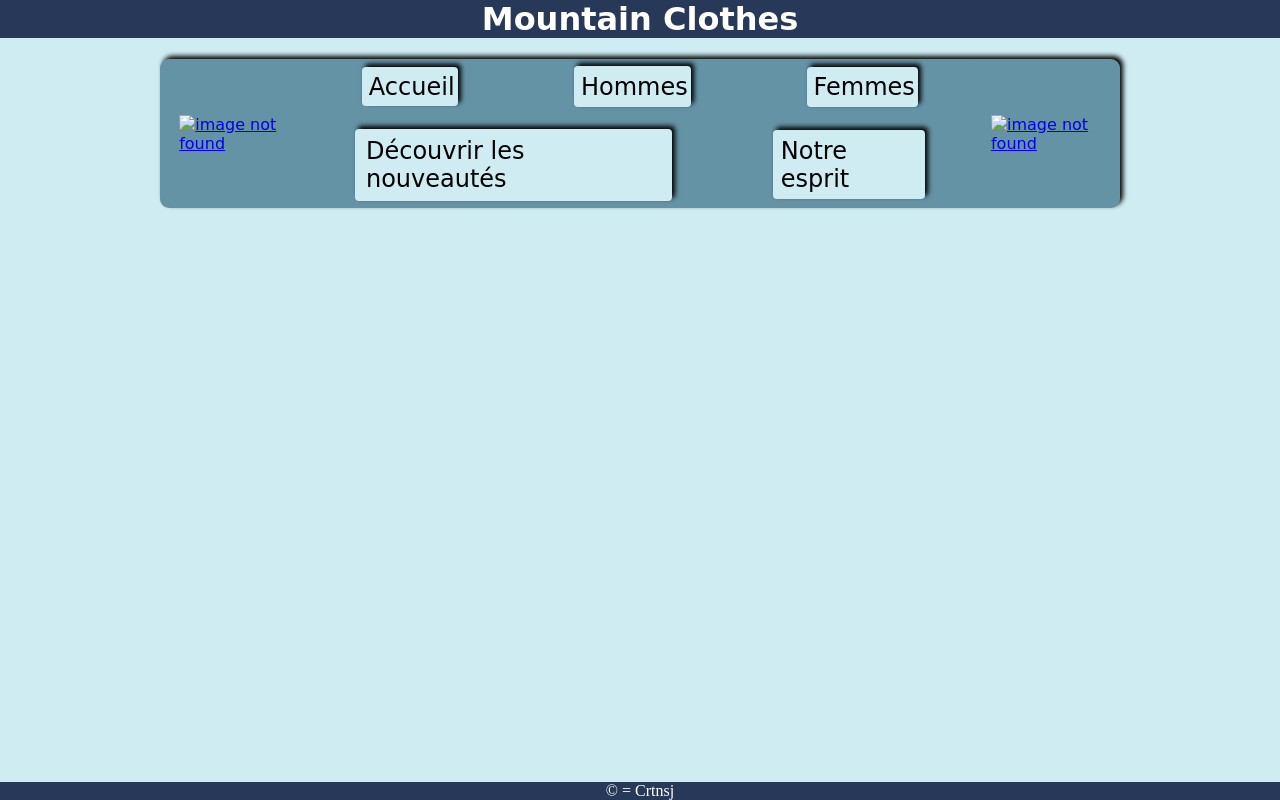
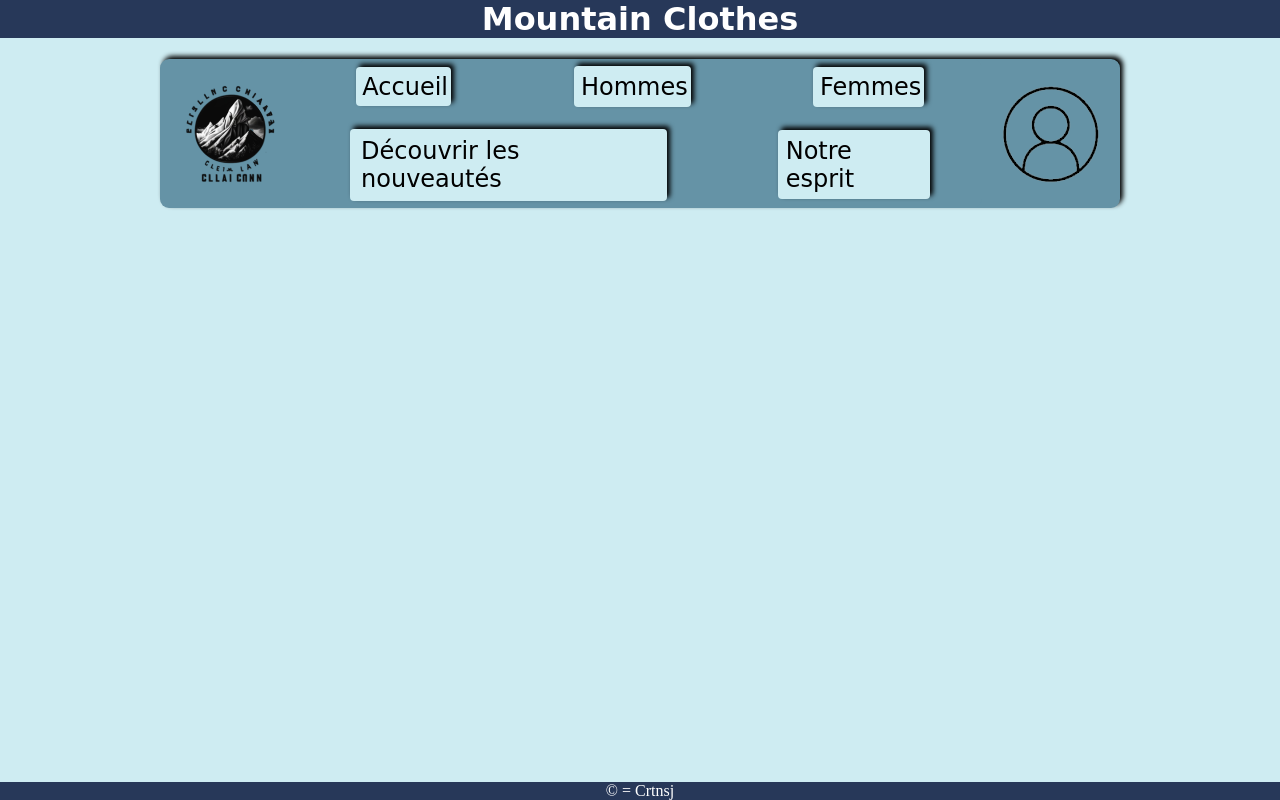
Before and after one commit to Crtnsj/Site_WEB_Montagne_Clothes, a plain HTML site: page html/Nouveautés.html in a window 1280 px wide. Drawn offline with Linux system fonts and the light colour scheme; a web font is replaced by a local one.

Commit message:
testv776898

```diff
--- a/html/Nouveautés.html
+++ b/html/Nouveautés.html
@@ -20,7 +20,7 @@
             </h1>
 
             <nav class="sous_header marges bg2">
-                <a href="/" class="nomarges"><img src="images/logo_det.png" alt="image not found" title="Logo Mountain Clothes" class="bg2 nomarges"></a>
+                <a href="/" class="nomarges"><img src="../images/logo_det.png" alt="image not found" title="Logo Mountain Clothes" class="bg2 nomarges"></a>
                 <ul class="navicon">
                     <li><a href="/" class="fontbutnav">Accueil</a></li>
                     <li><a href="Hommes.html" class="fontbutnav">Hommes</a></li>
@@ -28,7 +28,7 @@
                     <li><a href="Nouveautés.html" class="fontbutnav">Découvrir les nouveautés</a></li>
                     <li><a href="Notre_esprit.html" class="fontbutnav">Notre esprit</a></li>
                 </ul>
-                <a href="html/Connexion.html" class="nomarges"><img src="images/Connexion.png" alt="image not found" title="Logo Connexion" class="bg2 nomarges"></a>
+                <a href="html/Connexion.html" class="nomarges"><img src="../images/Connexion.png" alt="image not found" title="Logo Connexion" class="bg2 nomarges"></a>
             </nav>
         </header>
         <main class="main">
```
